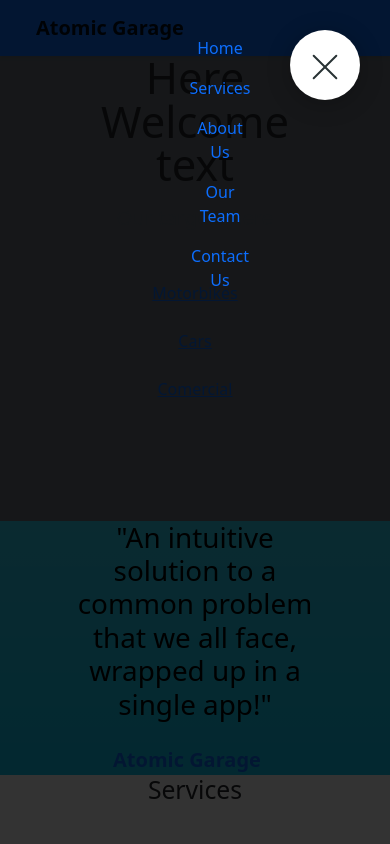
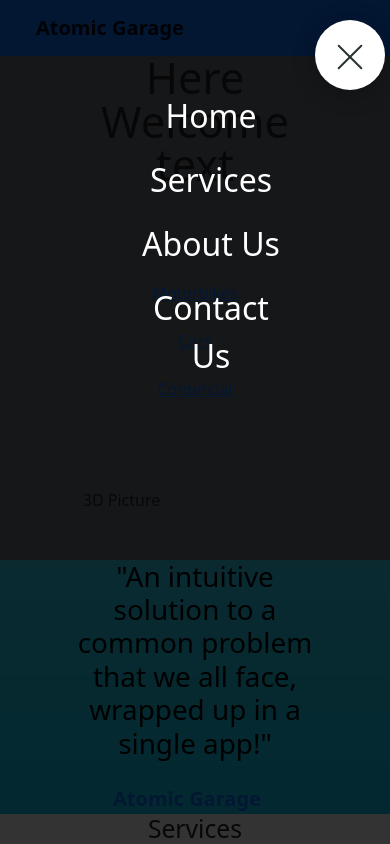
Before and after one commit to Kpokc/garage, a React (Create React App) app: page / in a window 390 px wide. Both pictures are taken after a click on the button "toggle menu". Shown: the top 844 px of the page. Built offline with nearby package versions, Linux system fonts and the light colour scheme.

Commit message:
Added - Burger menu styles, also media queries adjusted

```diff
--- a/public/index.html
+++ b/public/index.html
@@ -10,7 +10,8 @@
               Professional mechanic and services at affordable prices. Car Coding,
               programming, terraclean engine decarbonisation, dpf and egr cleaning, pre nct check,
               full service, computer diagnostic, electrical problems and engine fix."/>
-    <link rel="icon" href="%PUBLIC_URL%/favicon-32x32.png" />
+              <link rel="stylesheet"
+              href="https://cdnjs.cloudflare.com/ajax/libs/font-awesome/6.1.1/css/all.min.css">
     <link rel="apple-touch-icon" href="%PUBLIC_URL%/favicon-32x32.png" />
 
     <title>Atomic Garage</title>
--- a/src/Components/ContactUs/contactUs.js
+++ b/src/Components/ContactUs/contactUs.js
@@ -4,17 +4,20 @@ import './contactUs.css'
 
 function ContactUs() {
     return (
-        <footer className="row bg-alert text-center py-5">
-            <div className="col-6 px-5">
-                <div className="google-map-code">
-                    {/* <iframe src="https://www.google.com/maps/embed?pb=!1m18!1m12!1m3!1d15282225.79979123!2d73.7250245393691!3d20.750301298393563!2m3!1f0!2f0!3f0!3m2!1i1024!2i768!4f13.1!3m3!1m2!1s0x30635ff06b92b791%3A0xd78c4fa1854213a6!2sIndia!5e0!3m2!1sen!2sin!4v1587818542745!5m2!1sen!2sin" width="600" height="450" frameborder="0" style={{border:0}} allowfullscreen="" aria-hidden="false" tabindex="0"></iframe> */}
+        <div id="contactUs">
+            <section className="row bg-alert text-center py-5">
+                <h2>Contact Us</h2>
+                <div className="col-6 px-5">
+                    <div className="google-map-code">
+                        Google map
+                    </div>
                 </div>
-            </div>
-            <div className="col-6 px-5">
-                Form
-            </div>
-        </footer>
-    )
-}
+                    <div className="col-6 px-5">
+                        Contact Us Form
+                    </div>
+            </section>
+        </div>
+    );
+};
 
 export default ContactUs;
--- a/src/Components/Header/header.js
+++ b/src/Components/Header/header.js
@@ -30,10 +30,7 @@ function Header() {
                 {/* 3D box */}
                 <div className="col-6">
                     <div className="mb-5 mb-lg-0 text-center text-lg-start box3d">
-                    {/* <iframe id='PreviewFrame3D'
-                            src='http://www.3dcontentcentral.com/external-site-embed.aspx?format=3D&amp;catalogid=171&amp;modelid=700045&amp;width=250&amp;height=250&amp;edraw=true'
-                            name='PreviewFrame3D' width='600' height='500' frameborder='0' scrolling='no'
-                            allowfullscreen='allowfullscreen'></iframe> */}
+                        3D Picture
                     </div>
                 </div>
             </header>
--- a/src/Components/NavBar/navBar.css
+++ b/src/Components/NavBar/navBar.css
@@ -145,9 +145,16 @@
 
 /* // None bootstrap menu */
 
+#navbar {
+  position: sticky;
+	top: 0;
+}
+
 .nav {
   position: fixed;
-  right: 120px;
+  right: 0;
+  width: 100%;
+  top:10%
 }
 
 .ulNavToHide {
@@ -157,6 +164,7 @@
   color: #fff;
   z-index: 999;
   list-style-type: none;
+  margin: 0 auto;
 }
 
 .removeScrollBar {
@@ -166,10 +174,10 @@
 .nav-tgl {
   display: inline-block;
   cursor: pointer;
-  position: fixed;
+  position: absolute;
   z-index: 100;
-  right: 30px;
-  top: 30px;
+  right: 5px;
+  top: 20px;
   width: 70px;
   height: 70px;
   border: none;
@@ -225,7 +233,7 @@
   height: 100%;
   background: rgba(0, 0, 0, 0.8);
   transition: all 500ms ease-in-out;
-  clip-path: circle(30px at calc(100% - 65px) 65px);
+  clip-path: circle(30px at calc(100% - 65px) 55px);
   visibility: hidden;
 }
 .menu.active .nav:before {
@@ -246,3 +254,11 @@
 .menu.active .nav-tgl > span:before {
   transform: rotate(45deg);
 }
+
+@media (max-width: 992px) {
+  .nav-link {
+    width: 190px;
+    font-size: 32px;
+    color: #ffffff!important;
+  }
+}
--- a/src/Components/NavBar/navBar.js
+++ b/src/Components/NavBar/navBar.js
@@ -1,6 +1,7 @@
 import React, { Component } from "react";
 
 import './navBar.css'
+
 
 export default class NavBar extends Component {
 
@@ -8,60 +9,50 @@ export default class NavBar extends Component {
         menuOpen: false,
         navToShow: false,
         links: [
-            {id: 1, link: 'Home', ref: '#home', clickFunc: this.clickOnBurgerLink},
-            {id: 2, link: 'Services', ref: '#services', clickFunc: this.clickOnBurgerLink},
-            {id: 3, link: 'About Us', ref: '#aboutUs', clickFunc: this.clickOnBurgerLink},
-            {id: 4, link: 'Our Team', ref: '#ourTeam', clickFunc: this.clickOnBurgerLink},
-            {id: 5, link: 'Contact Us', ref: '#contactUs', clickFunc: this.clickOnBurgerLink},
+            {id: 1, link: 'Home', ref: '#home'},
+            {id: 2, link: 'Services', ref: '#services'},
+            {id: 3, link: 'About Us', ref: '#aboutUs'},
+            // {id: 4, link: 'Our Team', ref: '#ourTeam'},
+            {id: 4, link: 'Contact Us', ref: '#contactUs'},
         ]
     };
 
+    // Open / close burger menu (Burger button)
     clickOnMenuBtn = () => {
         this.setState({
             menuOpen: !this.state.menuOpen,
             navToShow: !this.state.navToShow
         });
-        // Add/remove Scrollbar and Scrollbar functionality
-        // if (!this.state.menuOpen) {
-        //     document.body.classList.add('removeScrollBar');
-        // } else {
-        //     document.body.classList.remove('removeScrollBar');
-        // }
     };
 
-    clickOnBurgerLink = () => {
-        console.log(333333333)
+    // Close burger menu (Menu and Burger menu links)
+    clickOnMenuLink = () => {
         this.setState({
             menuOpen: false,
             navToShow: false
         });
-        // Add/remove Scrollbar and Scrollbar functionality
-        // if (!this.state.menuOpen) {
-        //     document.body.classList.add('removeScrollBar');
-        // } else {
-        //     document.body.classList.remove('removeScrollBar');
-        // }
     };
 
     render() {
 
-        // List of links
+        // List of menu links
         const links = this.state.links
         const linksList = links.map((el) => {
             const { id, ref, link, clickFunc } = el;
             return (
                 <li className="nav-item active" key={id}>
-                    <a className="nav-link" href={ref} onClick={clickFunc}>{link}</a>
+                    <a className="nav-link" href={ref} onClick={this.clickOnMenuLink}>{link}</a>
                 </li>
             );
         });
 
         return (
-            <div className="row">
+            <div className="row" id="navbar">
                 {/* Top Menu */}
                 <nav className="bg-primary navbar navbar-expand-lg navbar-light shadow-sm">
                     <div className="container">
                         <a className="navbar-brand fw-bold" href="#page-top">Atomic Garage</a>
+                        <i className="fa-brands fa-facebook-square d-lg-none"></i>
                     </div>
                     <div className="collapse navbar-collapse" id="navbarSupportedContent">
                         <ul className="navbar-nav mr-auto">
@@ -80,8 +71,8 @@ export default class NavBar extends Component {
                                 <span aria-hidden="true"></span>
                             </button>
                             <nav className="nav">
-                                {/* <!-- I don't care about the menu elements here so I will hide them--> */}
                                 <ul className={this.state.navToShow ? "ulNavToShow" : "ulNavToHide"}>
+                                    {/* Menu list */}
                                     {linksList}
                                 </ul>
                             </nav>
@@ -89,6 +80,6 @@ export default class NavBar extends Component {
                     </div>
                 </nav>
             </div>
-        )
+        );
     };
-}
+};
--- a/src/Components/TopGarageInfo/topGarageInfo.js
+++ b/src/Components/TopGarageInfo/topGarageInfo.js
@@ -5,7 +5,7 @@ import './topGarageInfo.css'
 function TopGarageInfo() {
     return (
 
-        <div className="row">
+        <div className="row align-items-center">
             <div className="col-lg-10 d-lg-block d-none text-front">
                 <div className="btn">
                     <a className="addressLink" href="https://goo.gl/maps/1hBTrEVzqYP2" rel="noopener noreferrer" target="_blank">Unit 9, Liosban Industrial Estate, Tuam Road, Galway</a>
@@ -19,7 +19,7 @@ function TopGarageInfo() {
             </div>
             <div className="col-2 d-lg-block d-none text-end">
                 <div className="btn">
-                    Facesbook
+                    <i className="fa-brands fa-facebook-square"></i>
                 </div>
             </div>
         </div>
```
